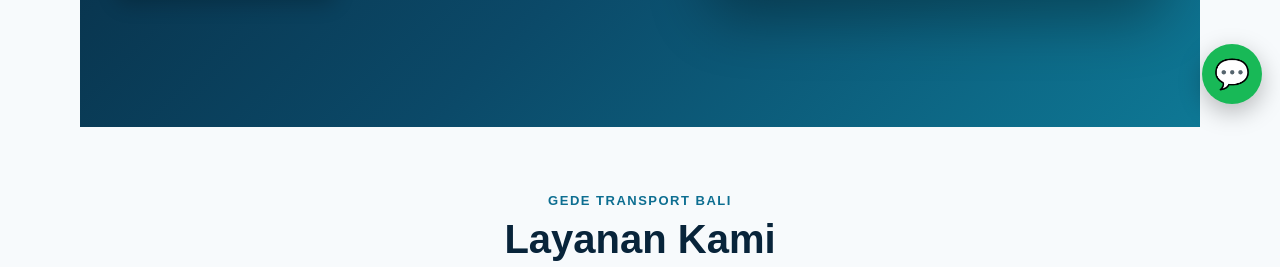
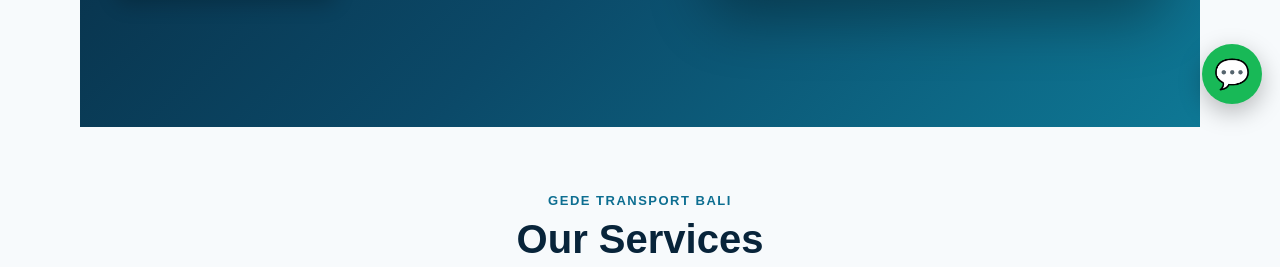
Before and after one commit to gede-transport/Gede-transport, a plain HTML site: page index.html in a window 1280 px wide. Shown: the part 678-945 px from the top of the page. Drawn offline with Linux system fonts and the light colour scheme.

Commit message:
Update index.html

```diff
--- a/index.html
+++ b/index.html
@@ -119,7 +119,7 @@ h1{font-size:43px}
 <section id="layanan">
 <div class="title">
   <div class="kicker">Gede Transport Bali</div>
-  <h2 id="serviceTitle">Layanan Kami</h2>
+  <h2 id="serviceTitle">Our Services</h2>
   <p id="serviceIntro">Pilih layanan sesuai kebutuhan perjalanan Anda dan hubungi kami untuk harga serta jadwal.</p>
 </div>
 <div class="grid">
```
